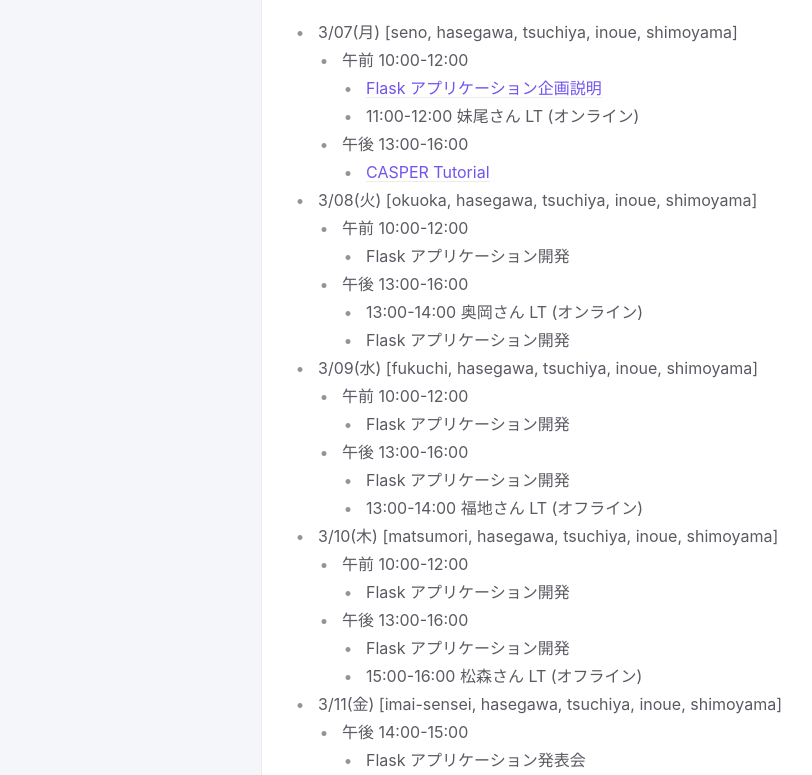
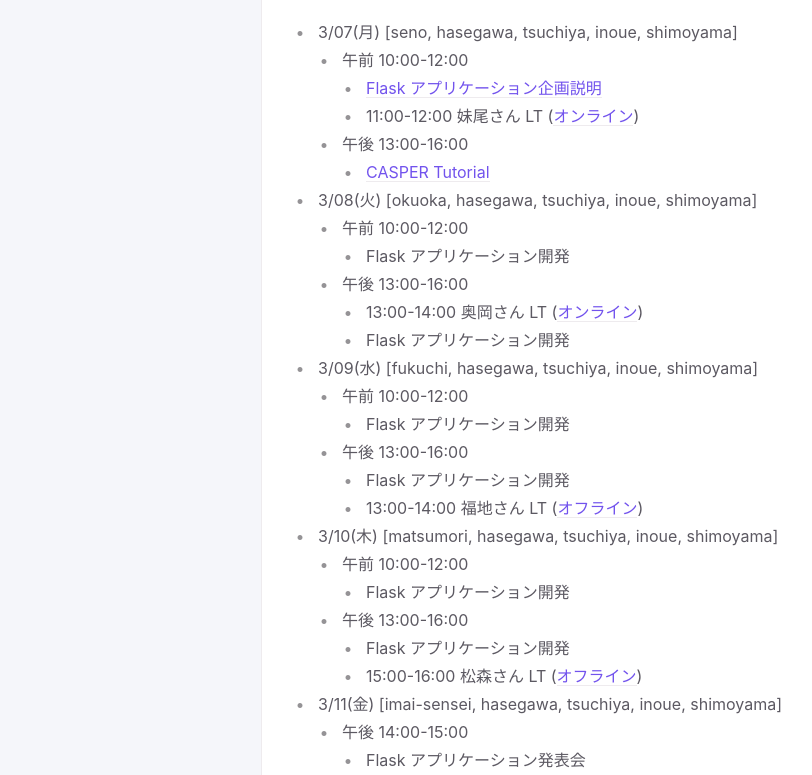
Before and after one commit to imai-laboratory/b4_induction_training, a Jekyll site: the page built from index.md, in a window 1280 px wide. Shown: the part 2115-2890 px from the top of the page, without its empty margins (110-922 px from the left). Built offline with Jekyll 4.4.1, drawn with Linux system fonts in a browser that asks for light colours; part of the change alters nothing that is shown.

Commit message:
add LT URL

```diff
--- a/index.md
+++ b/index.md
@@ -87,27 +87,27 @@ permalink: /
 - 3/07(月) [seno, hasegawa, tsuchiya, inoue, shimoyama]
   - 午前 10:00-12:00
     - [Flask アプリケーション企画説明](https://docs.google.com/presentation/d/16l3pusMdl8IeMmZrmE7wiqnFF5rIB2FGg85FhCzeKZM/edit?usp=sharing)
-    - 11:00-12:00 妹尾さん LT (オンライン)
+    - 11:00-12:00 妹尾さん LT ([オンライン](https://keio-students.webex.com/meet/kaon0527arsdrrr))
   - 午後 13:00-16:00
     - [CASPER Tutorial](https://docs.google.com/presentation/d/16l3pusMdl8IeMmZrmE7wiqnFF5rIB2FGg85FhCzeKZM/edit?usp=sharing)
 - 3/08(火) [okuoka, hasegawa, tsuchiya, inoue, shimoyama]
   - 午前 10:00-12:00
     - Flask アプリケーション開発
   - 午後 13:00-16:00
-    - 13:00-14:00 奥岡さん LT (オンライン)
+    - 13:00-14:00 奥岡さん LT ([オンライン](https://keio-students.webex.com/meet/kaon0527arsdrrr))
     - Flask アプリケーション開発
 - 3/09(水) [fukuchi, hasegawa, tsuchiya, inoue, shimoyama]
   - 午前 10:00-12:00
     - Flask アプリケーション開発
   - 午後 13:00-16:00
     - Flask アプリケーション開発
-    - 13:00-14:00 福地さん LT (オフライン)
+    - 13:00-14:00 福地さん LT ([オフライン](https://keio-students.webex.com/meet/kaon0527arsdrrr))
 - 3/10(木) [matsumori, hasegawa, tsuchiya, inoue, shimoyama]
   - 午前 10:00-12:00
     - Flask アプリケーション開発
   - 午後 13:00-16:00
     - Flask アプリケーション開発
-    - 15:00-16:00 松森さん LT (オフライン)
+    - 15:00-16:00 松森さん LT ([オフライン](https://keio-students.webex.com/meet/kaon0527arsdrrr))
 - 3/11(金) [imai-sensei, hasegawa, tsuchiya, inoue, shimoyama]
   - 午後 14:00-15:00
     - Flask アプリケーション発表会
```
